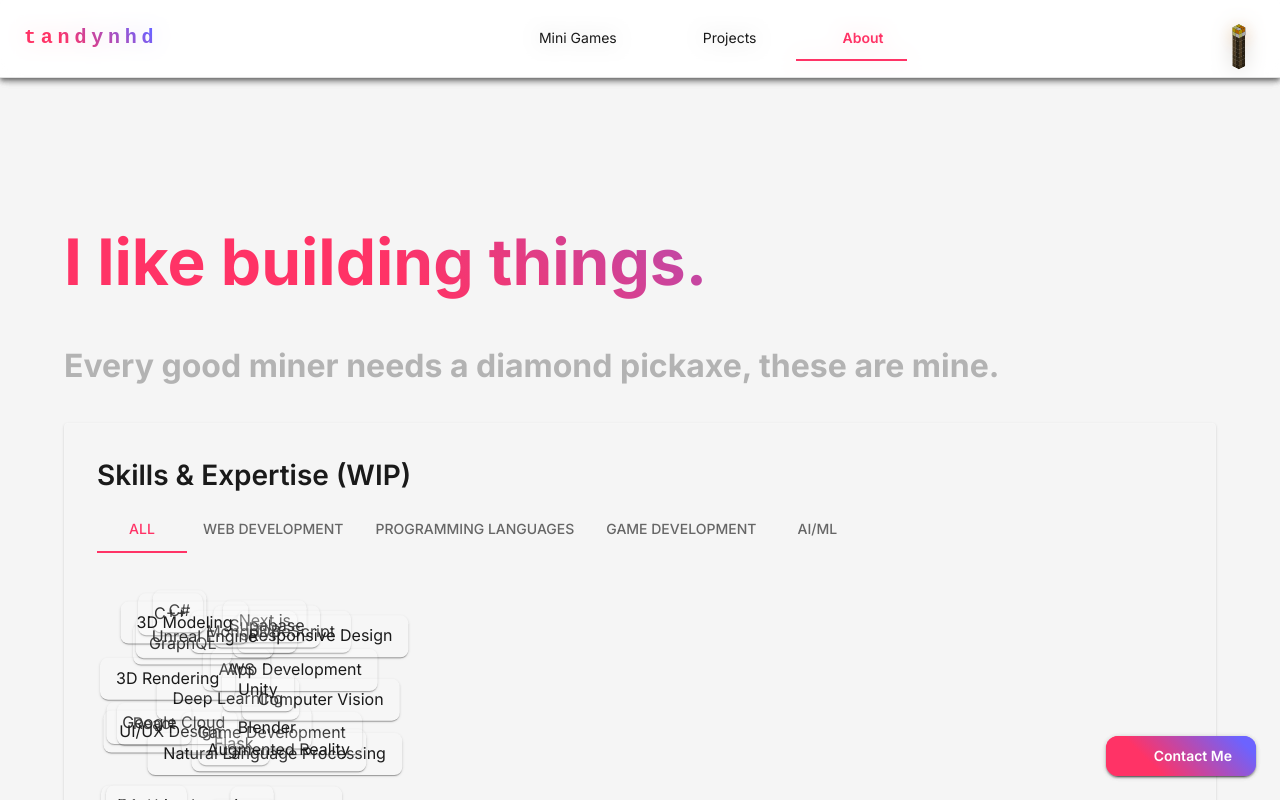
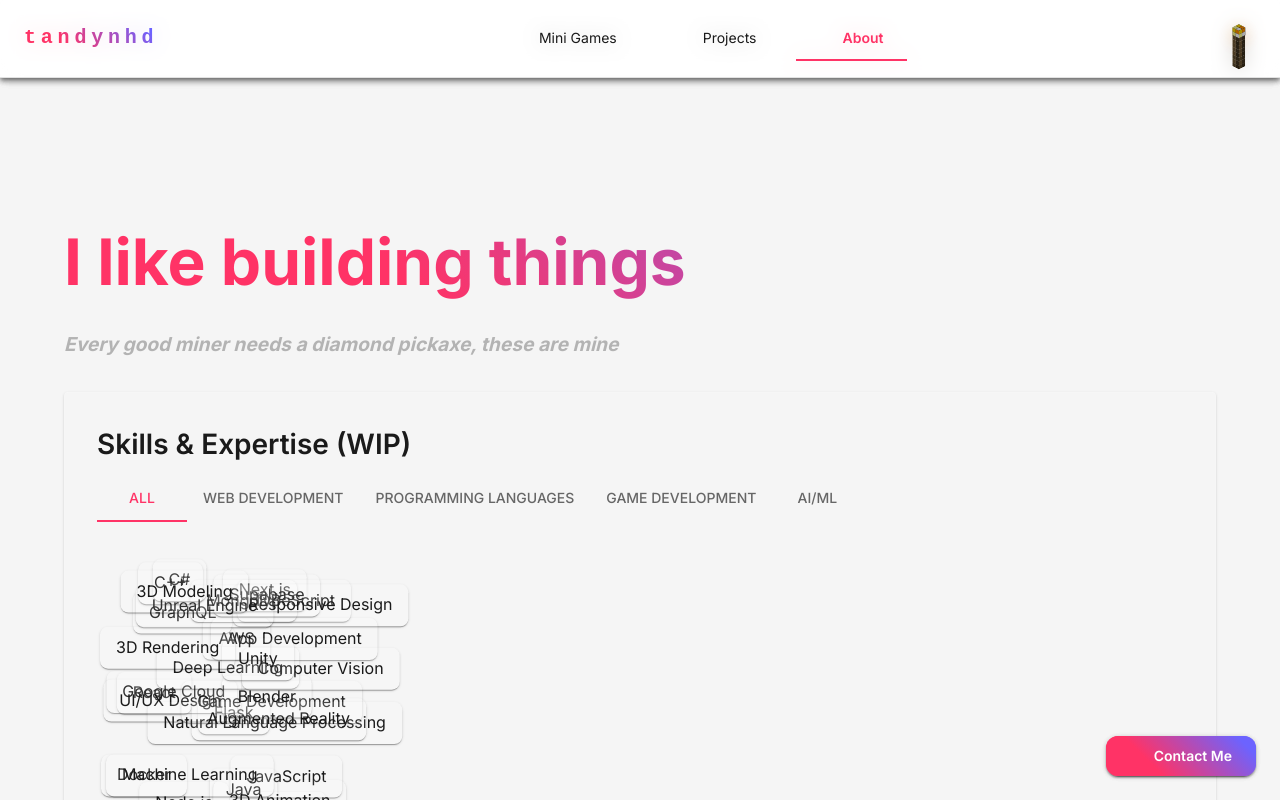
Before and after one commit to tandynhd/tandynhd-com, a Next.js app: page /about in a window 1280 px wide. Shown: the top 800 px of the page. Built offline with nearby package versions, Linux system fonts and the light colour scheme; some icons are missing.

Commit message:
chore: update sub text style

```diff
--- a/src/app/about/about-me.tsx
+++ b/src/app/about/about-me.tsx
@@ -93,13 +93,18 @@ export default function AboutMe() {
               marginBottom: "1rem",
             }}
           >
-            I like building things.
+            I like building things
           </motion.h1>
           <motion.h2
             variants={fadeInUp}
-            style={{ fontSize: "2rem", color: "#B3B3B3", marginBottom: "2rem" }}
+            style={{
+              fontSize: "1.2rem",
+              color: "#B3B3B3",
+              marginBottom: "2rem",
+              fontStyle: "italic",
+            }}
           >
-            Every good miner needs a diamond pickaxe, these are mine.
+            Every good miner needs a diamond pickaxe, these are mine
           </motion.h2>
         </motion.div>
 
--- a/src/app/page.tsx
+++ b/src/app/page.tsx
@@ -19,8 +19,9 @@ interface Greeting {
 }
 
 const defaultGreetings: Greeting[] = [
+  { text: "Hello", lang: "English" },
+  { text: "Kuzu", lang: "Dzongkha" },
   { text: "Hola", lang: "Spanish" },
-  { text: "Hello", lang: "English" },
   { text: "Bonjour", lang: "French" },
   { text: "こんにちは", lang: "Japanese" },
   { text: "안녕하세요", lang: "Korean" },
--- a/src/app/projects/page.tsx
+++ b/src/app/projects/page.tsx
@@ -56,9 +56,10 @@ export default function Projects() {
           <motion.h2
             variants={fadeInUp}
             style={{
-              fontSize: "2rem",
+              fontSize: "1.2rem",
               color: "#B3B3B3",
               marginBottom: "2rem",
+              fontStyle: "italic",
             }}
           >
             A collection of my recent work and side projects
```
